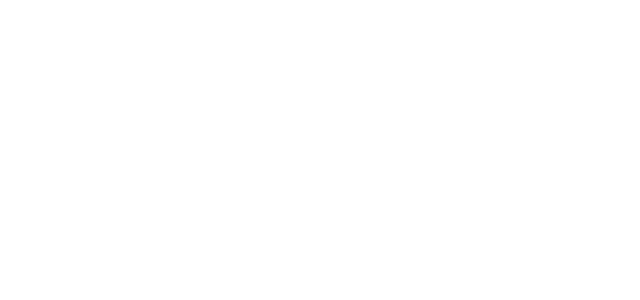
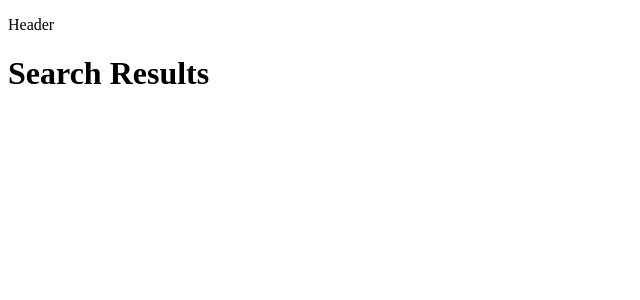
Before and after one commit to TwilightCitizen/clark_david_wdv339, a SvelteKit app in the folder svelt-app/: page /search-results in a window 1280 px wide. Shown: the top 300 px of the page, without its empty margins (0-640 px from the left). Built offline with nearby package versions, Linux system fonts and the light colour scheme.

Commit message:
Created Layout that conditionally shows header for non-error routes.

```diff
--- a/svelt-app/src/routes/+layout.svelte
+++ b/svelt-app/src/routes/+layout.svelte
@@ -0,0 +1,11 @@
+<script>
+  import { page } from '$app/stores';
+</script>
+
+{#if !$page.error}
+  <header>
+    <p>Header</p>
+  </header>
+{/if}
+
+<slot></slot>
```
